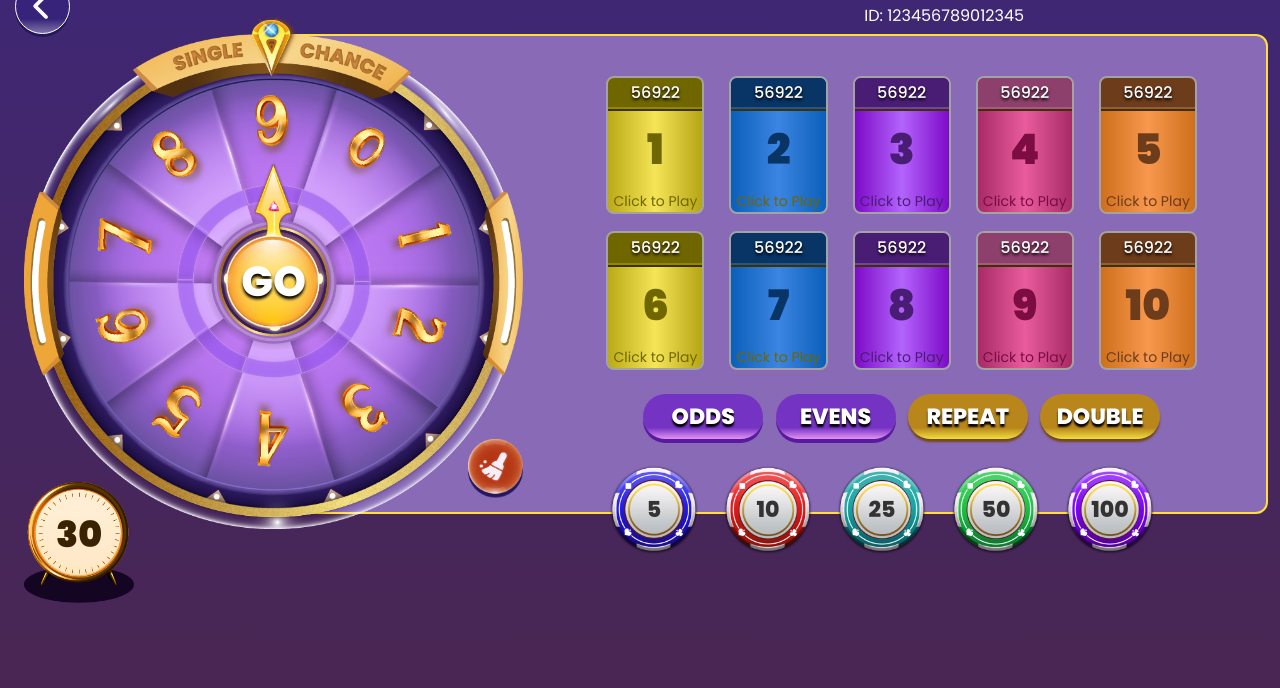
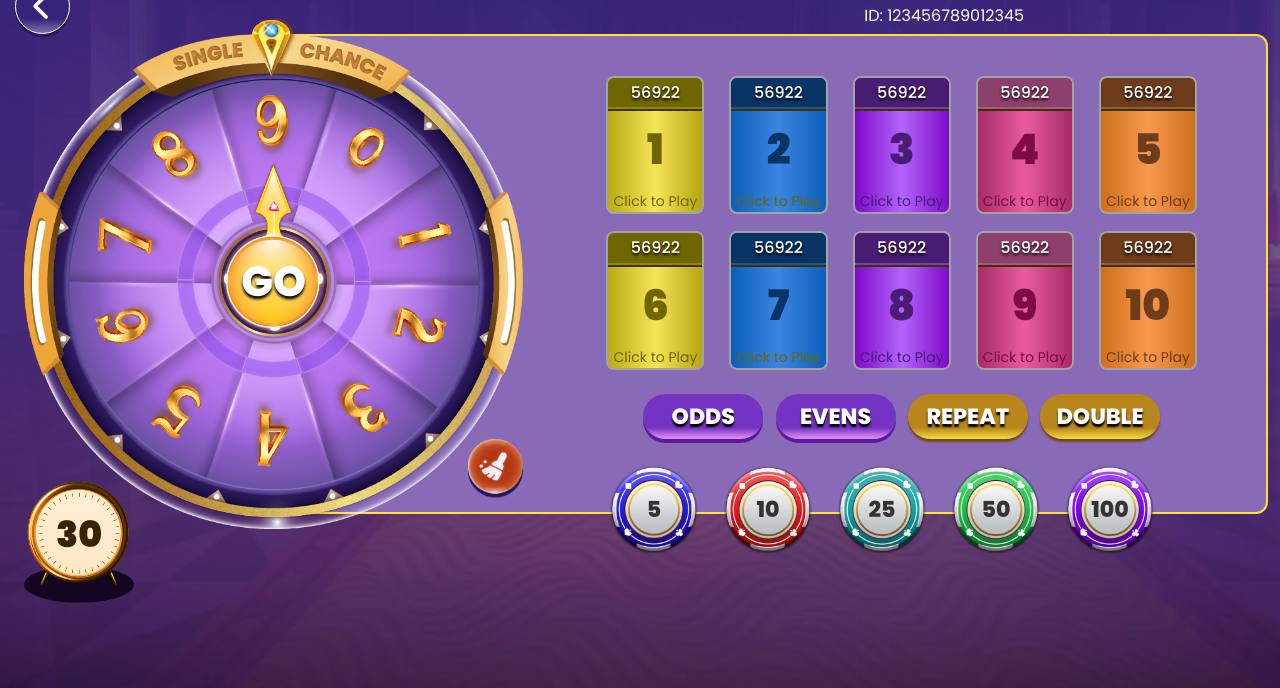
Before and after one commit to pareeklokesh/singlechance, a plain HTML site: page index.html in a window 1280 px wide. Shown: the part 112-800 px from the top of the page. Drawn offline with Linux system fonts and the light colour scheme.

Commit message:
Add files via upload

```diff
--- a/assets/css/style.css
+++ b/assets/css/style.css
@@ -7,7 +7,8 @@
   box-sizing: border-box;
 }
 body {
-	background: linear-gradient(to bottom, #3e2779, #492652);
+	background: url(../img/bg.png) no-repeat;
+  background-size: cover;
   color: #fff;
   margin: 0 !important;
   padding: 0 !important;
@@ -16,6 +17,7 @@ body {
   background-size: cover !important;
   min-height: 100vh;
   position: relative;
+  background-attachment: fixed;
 }
 img {max-width: 100%;}
 .winpoint {
```
Also changed, not shown: assets/img/bg.png (added).
